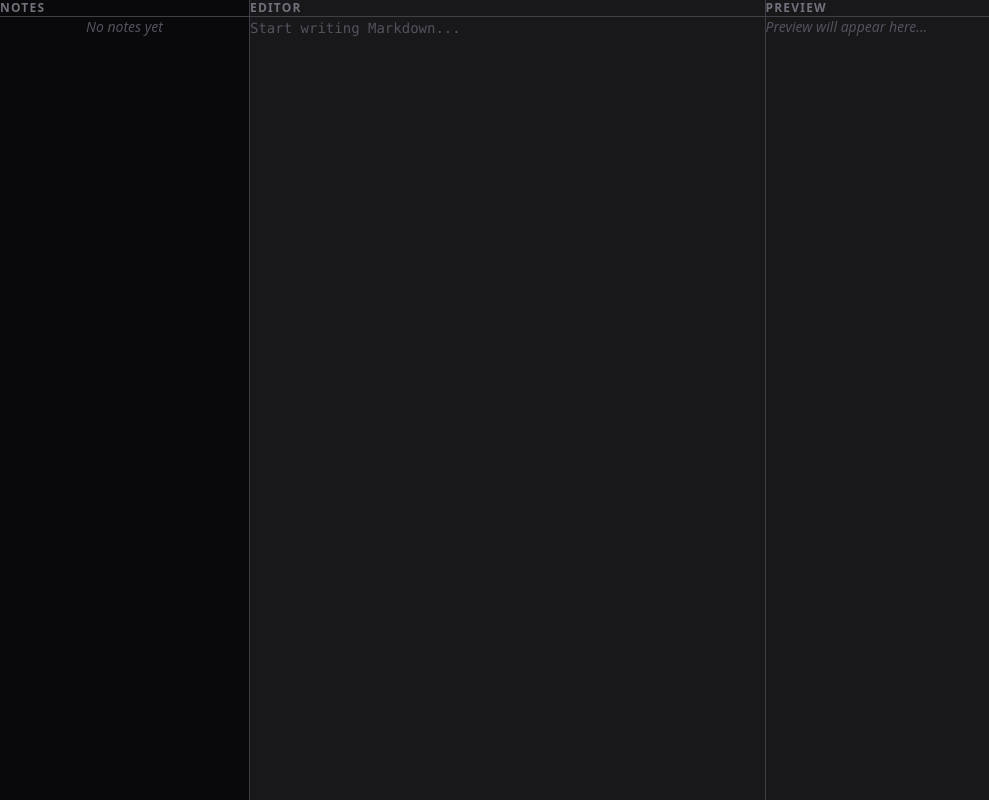
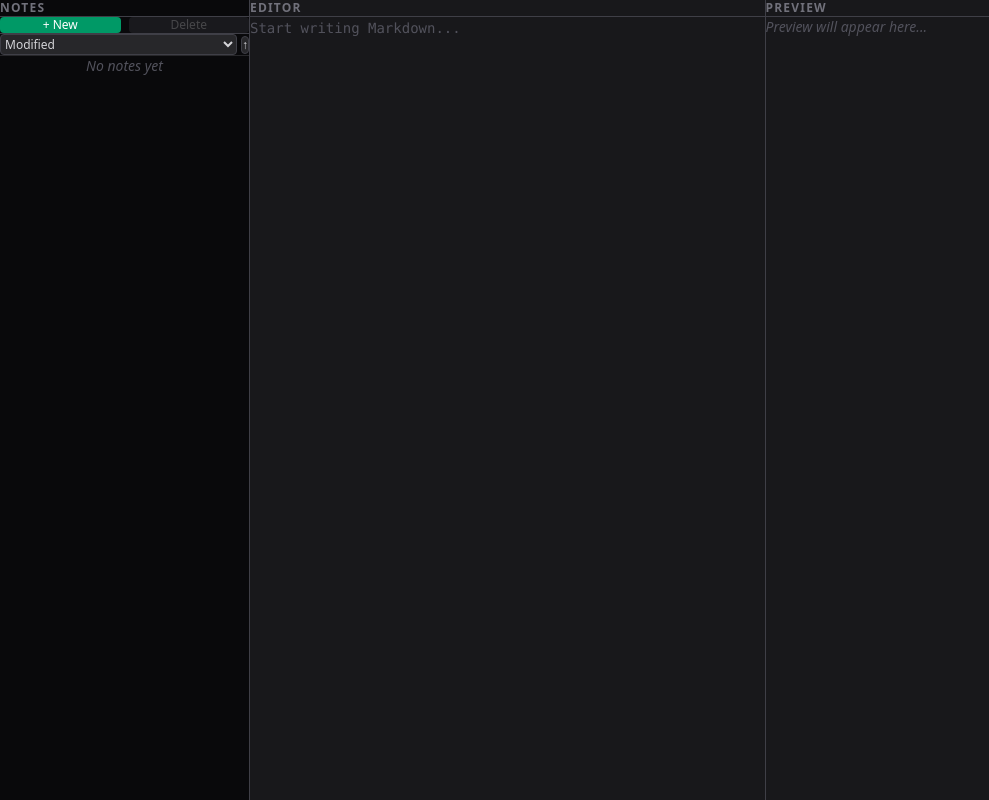
Before and after one commit to RazorMLG/Mathdown, a React (Vite) app: page / in a window 1280 px wide. Shown: the whole page, without its empty margins (0-989 px from the left). Built offline with nearby package versions, Linux system fonts and the light colour scheme.

Commit message:
Milestone 6 no UI Changes

```diff
--- a/src/components/App.tsx
+++ b/src/components/App.tsx
@@ -1,22 +1,62 @@
-import { useState } from "react";
+import { useEffect, useRef, useState } from "react";
 import Editor from "./Editor";
 import Preview from "./Preview";
 import Sidebar from "./Sidebar";
+import { useNotes } from "../hooks/useNotes";
+import { useDebounce } from "../hooks/useDebounce";
 
 export default function App() {
-  const [content, setContent] = useState<string>("");
+  const {
+    notes,
+    activeNote,
+    createNote,
+    updateNote,
+    deleteNote,
+    setActiveNote,
+  } = useNotes();
+
+  const [editorContent, setEditorContent] = useState<string>(
+    activeNote?.content ?? "",
+  );
+  const editorContentRef = useRef(editorContent);
+  editorContentRef.current = editorContent;
+
+  // Sync editor when active note changes
+  useEffect(() => {
+    if (activeNote) {
+      // New empty note: carry over whatever is in the editor
+      // Existing note with content: show that note's content
+      setEditorContent(activeNote.content || editorContentRef.current);
+    } else {
+      setEditorContent("");
+    }
+  }, [activeNote?.id]);
+
+  const debouncedContent = useDebounce(editorContent, 300);
+
+  // Auto-save debounced content
+  useEffect(() => {
+    if (activeNote) {
+      updateNote(activeNote.id, debouncedContent);
+    }
+  }, [debouncedContent]);
 
   return (
     <div className="flex h-screen w-screen bg-zinc-900 text-zinc-100 overflow-hidden">
-      {/* Sidebar */}
-      <Sidebar />
+      <Sidebar
+        notes={notes}
+        activeNoteId={activeNote?.id ?? null}
+        onSelectNote={setActiveNote}
+        onNewNote={createNote}
+        onDeleteNote={() => activeNote && deleteNote(activeNote.id)}
+      />
 
       {/* Editor panel */}
       <div className="flex flex-col flex-1 border-r border-zinc-700 min-w-0">
         <div className="px-4 py-2 text-xs font-semibold uppercase tracking-widest text-zinc-500 border-b border-zinc-700 bg-zinc-900">
           Editor
         </div>
-        <Editor content={content} onChange={setContent} />
+        <Editor content={editorContent} onChange={setEditorContent} />
       </div>
 
       {/* Preview panel */}
@@ -24,7 +64,7 @@ export default function App() {
         <div className="px-4 py-2 text-xs font-semibold uppercase tracking-widest text-zinc-500 border-b border-zinc-700 bg-zinc-900">
           Preview
         </div>
-        <Preview content={content} />
+        <Preview content={editorContent} />
       </div>
     </div>
   );
--- /dev/null
+++ b/src/components/NoteItem.tsx
@@ -0,0 +1,38 @@
+import { Note } from "../types/types";
+
+interface NoteItemProps {
+  note: Note;
+  isActive: boolean;
+  onClick: () => void;
+}
+
+function timeAgo(timestamp: number): string {
+  const seconds = Math.floor((Date.now() - timestamp) / 1000);
+  if (seconds < 60) return "just now";
+  const minutes = Math.floor(seconds / 60);
+  if (minutes < 60) return `${minutes}m ago`;
+  const hours = Math.floor(minutes / 60);
+  if (hours < 24) return `${hours}h ago`;
+  const days = Math.floor(hours / 24);
+  return `${days}d ago`;
+}
+
+export default function NoteItem({ note, isActive, onClick }: NoteItemProps) {
+  return (
+    <button
+      onClick={onClick}
+      className={`w-full text-left px-4 py-3 border-b border-zinc-800 transition-colors ${
+        isActive
+          ? "bg-zinc-800 border-l-2 border-l-emerald-500"
+          : "hover:bg-zinc-900"
+      }`}
+    >
+      <div className="text-sm font-medium text-zinc-100 truncate">
+        {note.title || "Untitled"}
+      </div>
+      <div className="text-xs text-zinc-500 mt-0.5">
+        {timeAgo(note.updatedAt)}
+      </div>
+    </button>
+  );
+}
--- a/src/components/Sidebar.tsx
+++ b/src/components/Sidebar.tsx
@@ -1,13 +1,91 @@
-export default function Sidebar() {
+import { useState } from "react";
+import { Note } from "../types/types";
+import NoteItem from "./NoteItem";
+import Toolbar from "./Toolbar";
+
+type SortField = "title" | "createdAt" | "updatedAt";
+type SortDir = "asc" | "desc";
+
+interface SidebarProps {
+  notes: Note[];
+  activeNoteId: string | null;
+  onSelectNote: (id: string) => void;
+  onNewNote: () => void;
+  onDeleteNote: () => void;
+}
+
+function sortNotes(notes: Note[], field: SortField, dir: SortDir): Note[] {
+  return [...notes].sort((a, b) => {
+    let cmp: number;
+    if (field === "title") {
+      cmp = a.title.localeCompare(b.title);
+    } else {
+      cmp = a[field] - b[field];
+    }
+    return dir === "asc" ? cmp : -cmp;
+  });
+}
+
+export default function Sidebar({
+  notes,
+  activeNoteId,
+  onSelectNote,
+  onNewNote,
+  onDeleteNote,
+}: SidebarProps) {
+  const [sortField, setSortField] = useState<SortField>("updatedAt");
+  const [sortDir, setSortDir] = useState<SortDir>("asc");
+
+  const sorted = sortNotes(notes, sortField, sortDir);
+
+  function toggleDir() {
+    setSortDir((d) => (d === "asc" ? "desc" : "asc"));
+  }
+
   return (
     <aside className="w-[250px] flex-shrink-0 flex flex-col bg-zinc-950 border-r border-zinc-700">
       <div className="px-4 py-2 text-xs font-semibold uppercase tracking-widest text-zinc-500 border-b border-zinc-700">
         Notes
       </div>
+      <Toolbar
+        onNewNote={onNewNote}
+        onDeleteNote={onDeleteNote}
+        canDelete={activeNoteId !== null}
+      />
+      {/* Sort controls */}
+      <div className="flex items-center gap-1 px-2 py-1.5 border-b border-zinc-800">
+        <select
+          value={sortField}
+          onChange={(e) => setSortField(e.target.value as SortField)}
+          className="flex-1 text-xs bg-zinc-800 text-zinc-300 rounded px-1.5 py-1 border border-zinc-700 outline-none"
+        >
+          <option value="updatedAt">Modified</option>
+          <option value="createdAt">Created</option>
+          <option value="title">Title</option>
+        </select>
+        <button
+          onClick={toggleDir}
+          className="text-xs px-2 py-1 rounded bg-zinc-800 border border-zinc-700 text-zinc-300 hover:text-white transition-colors"
+          title={sortDir === "asc" ? "Ascending" : "Descending"}
+        >
+          {sortDir === "asc" ? "↑" : "↓"}
+        </button>
+      </div>
       <div className="flex-1 overflow-y-auto">
-        <div className="px-4 py-8 text-center text-zinc-600 text-sm italic">
-          No notes yet
-        </div>
+        {sorted.length === 0 ? (
+          <div className="px-4 py-8 text-center text-zinc-600 text-sm italic">
+            No notes yet
+          </div>
+        ) : (
+          sorted.map((note) => (
+            <NoteItem
+              key={note.id}
+              note={note}
+              isActive={note.id === activeNoteId}
+              onClick={() => onSelectNote(note.id)}
+            />
+          ))
+        )}
       </div>
     </aside>
   );
--- /dev/null
+++ b/src/components/Toolbar.tsx
@@ -0,0 +1,35 @@
+interface ToolbarProps {
+  onNewNote: () => void;
+  onDeleteNote: () => void;
+  canDelete: boolean;
+}
+
+export default function Toolbar({
+  onNewNote,
+  onDeleteNote,
+  canDelete,
+}: ToolbarProps) {
+  function handleDelete() {
+    if (window.confirm("Delete this note? This cannot be undone.")) {
+      onDeleteNote();
+    }
+  }
+
+  return (
+    <div className="flex gap-2 px-3 py-2 border-b border-zinc-700">
+      <button
+        onClick={onNewNote}
+        className="flex-1 text-xs py-1.5 rounded bg-emerald-600 hover:bg-emerald-500 text-white font-medium transition-colors"
+      >
+        + New
+      </button>
+      <button
+        onClick={handleDelete}
+        disabled={!canDelete}
+        className="flex-1 text-xs py-1.5 rounded bg-zinc-700 hover:bg-red-700 text-zinc-300 hover:text-white font-medium transition-colors disabled:opacity-30 disabled:cursor-not-allowed disabled:hover:bg-zinc-700 disabled:hover:text-zinc-300"
+      >
+        Delete
+      </button>
+    </div>
+  );
+}
--- /dev/null
+++ b/src/hooks/useDebounce.ts
@@ -0,0 +1,10 @@
+import { useEffect, useState } from "react";
+
+export function useDebounce<T>(value: T, delay: number): T {
+  const [debouncedValue, setDebouncedValue] = useState(value);
+  useEffect(() => {
+    const handler = setTimeout(() => setDebouncedValue(value), delay);
+    return () => clearTimeout(handler);
+  }, [value, delay]);
+  return debouncedValue;
+}
--- /dev/null
+++ b/src/hooks/useNotes.ts
@@ -0,0 +1,69 @@
+import { useEffect, useState } from "react";
+import { Note } from "../types/types";
+import { getFromLocalStorage, setToLocalStorage } from "../utils/storage";
+const NOTES_KEY = "mathdown_notes";
+
+export function useNotes() {
+  const [notes, setNotes] = useState<Note[]>([]);
+  const [activeNoteId, setActiveNoteID] = useState<string | null>();
+  const activeNote = notes.find((n) => n.id === activeNoteId);
+
+  useEffect(() => {
+    const notesFromStorage = getFromLocalStorage(NOTES_KEY);
+    if (Object.prototype.toString.call(notesFromStorage) === `[object Array]`) {
+      setNotes(notesFromStorage as Note[]);
+    }
+  }, []);
+
+  function createNote() {
+    const currTime = Date.now();
+    const id = crypto.randomUUID();
+    const newNote: Note = {
+      id: id,
+      title: "Untitled",
+      content: "",
+      createdAt: currTime,
+      updatedAt: currTime,
+    };
+    setNotes([...notes, newNote]);
+    setToLocalStorage(NOTES_KEY, [...notes, newNote]);
+    setActiveNote(id);
+  }
+  function updateNote(id: string, content: string) {
+    console.log("updateNote called", id, content);
+    const match = content.match(/^#{1,3} (?<title>(.+))/m);
+    const title = match?.groups ? match.groups.title : "Untitled";
+    const newNotes = notes.map((note) => {
+      if (note.id === id) {
+        return {
+          id: id,
+          title: title,
+          content: content,
+          createdAt: note.createdAt,
+          updatedAt: Date.now(),
+        };
+      }
+      return note;
+    });
+
+    setNotes(newNotes);
+    setToLocalStorage(NOTES_KEY, newNotes);
+  }
+  function deleteNote(id: string) {
+    const newNotes = notes.filter((note) => !(note.id === id));
+    if (id === activeNoteId) setActiveNoteID(null);
+    setNotes(newNotes);
+    setToLocalStorage(NOTES_KEY, newNotes);
+  }
+  function setActiveNote(id: string) {
+    setActiveNoteID(id);
+  }
+  return {
+    notes,
+    activeNote,
+    createNote,
+    updateNote,
+    deleteNote,
+    setActiveNote,
+  };
+}
--- /dev/null
+++ b/src/utils/storage.ts
@@ -0,0 +1,15 @@
+export function getFromLocalStorage(key: string): unknown | null {
+  try {
+    const rawNote = localStorage.getItem(key);
+    if (rawNote === null) return null;
+    return JSON.parse(rawNote);
+  } catch (error) {
+    return null;
+  }
+}
+export function setToLocalStorage(key: string, value: unknown) {
+  localStorage.setItem(key, JSON.stringify(value));
+}
+export function removeFromLocalStorage(key: string) {
+  localStorage.removeItem(key);
+}
```
Also changed, not shown: src/types/types.ts (+8 -0 lines).
